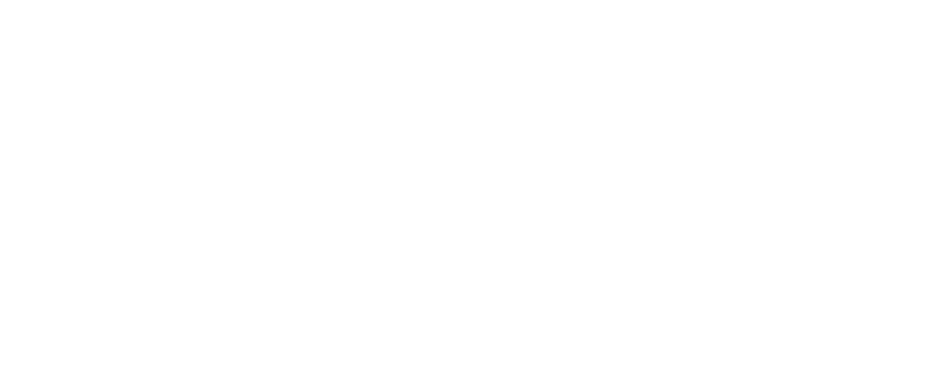
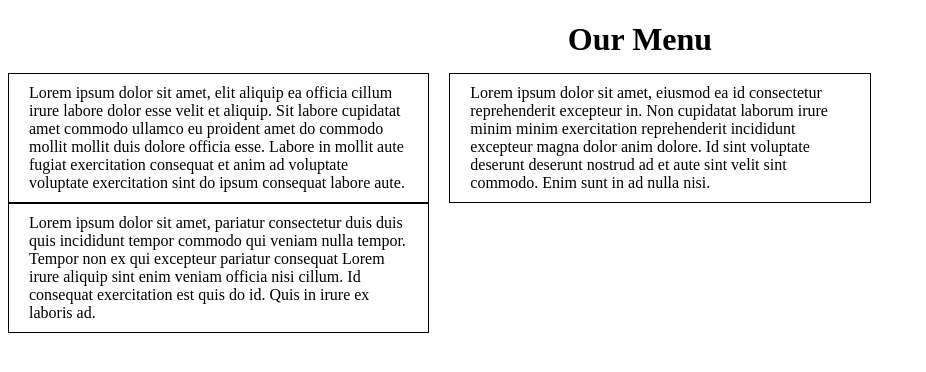
Before and after one commit to ksolomon/coursera-test, a plain HTML site: page module2-solution/index.html in a window 1280 px wide. Shown: the whole page, without its empty margins (0-926 px from the left). Drawn offline with Linux system fonts and the light colour scheme.

Commit message:
Feat(blocks): Set up content blocks

```diff
--- a/module2-solution/css/style.css
+++ b/module2-solution/css/style.css
@@ -2,13 +2,25 @@
 
 * { box-sizing: border-box; }
 
-h1 { margin-bottom: 15px; }
+h1 {
+	text-align: center;
+	margin-bottom: 15px;
+}
 
-p {  }
+.row { width: 100%;}
 
 /*** Desktop layout ***/
 @media (min-width: 992px) {
+.blkMenu {
+		border: 1px solid #000;
+		float: left;
+		padding: 10px 20px;
+		width: 33.33%
+	}
 
+	.blkMenu.mid {
+		margin: 0 20px;
+	}
 }
 
 /*** Tablet layout ***/
--- a/module2-solution/index.html
+++ b/module2-solution/index.html
@@ -13,6 +13,20 @@
 	</head>
 
 	<body>
+		<h1>Our Menu</h1>
 
+		<div class="row">
+			<section class="blkMenu">
+				Lorem ipsum dolor sit amet, elit aliquip ea officia cillum irure labore dolor esse velit et aliquip. Sit labore cupidatat amet commodo ullamco eu proident amet do commodo mollit mollit duis dolore officia esse. Labore in mollit aute fugiat exercitation consequat et anim ad voluptate voluptate exercitation sint do ipsum consequat labore aute.
+			</section>
+
+			<section class="blkMenu mid">
+				Lorem ipsum dolor sit amet, eiusmod ea id consectetur reprehenderit excepteur in. Non cupidatat laborum irure minim minim exercitation reprehenderit incididunt excepteur magna dolor anim dolore. Id sint voluptate deserunt deserunt nostrud ad et aute sint velit sint commodo. Enim sunt in ad nulla nisi.
+			</section>
+
+			<section class="blkMenu">
+				Lorem ipsum dolor sit amet, pariatur consectetur duis duis quis incididunt tempor commodo qui veniam nulla tempor. Tempor non ex qui excepteur pariatur consequat Lorem irure aliquip sint enim veniam officia nisi cillum. Id consequat exercitation est quis do id. Quis in irure ex laboris ad.
+			</section>
+		</div>
 	</body>
 </html>
```
